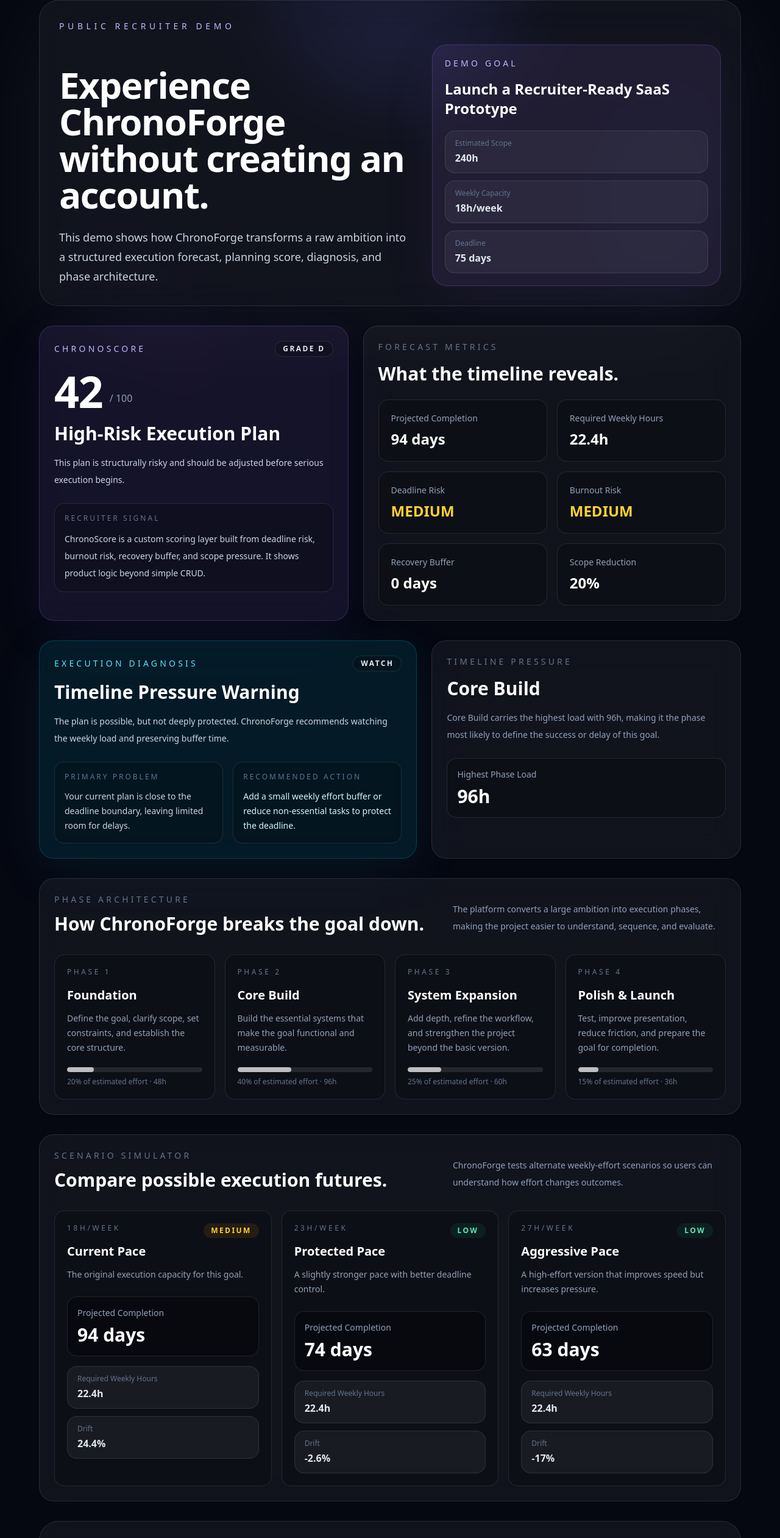
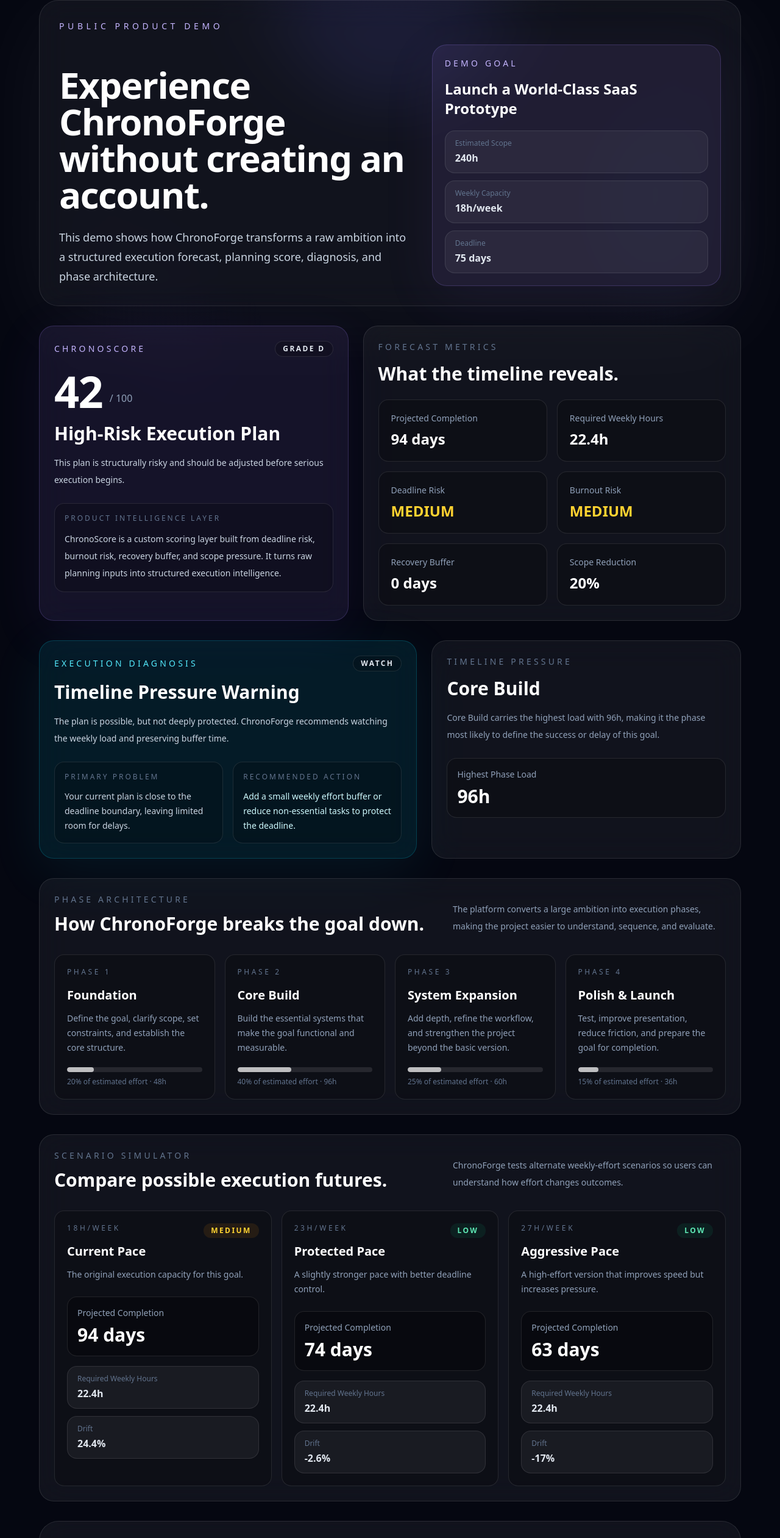
Before and after one commit to sumitdhara609/chronoforge, a Next.js app: page /demo in a window 1280 px wide. Shown: the part 140-2662 px from the top of the page at 61% size. Built offline with nearby package versions, Linux system fonts and the light colour scheme.

Commit message:
Polish public demo positioning

```diff
--- a/app/demo/page.tsx
+++ b/app/demo/page.tsx
@@ -10,7 +10,7 @@
 } from "@/lib/timeline-generator";
 
 const demoGoal = {
-  title: "Launch a Recruiter-Ready SaaS Prototype",
+  title: "Launch a World-Class SaaS Prototype",
   totalEstimatedHours: 240,
   availableHoursPerWeek: 18,
   daysUntilDeadline: 75,
@@ -74,7 +74,7 @@
 
         <div className="rounded-[2rem] border border-white/10 bg-white/5 p-6 shadow-[0_30px_140px_rgba(255,255,255,0.06)] backdrop-blur-xl sm:p-8">
           <p className="text-sm uppercase tracking-[0.4em] text-violet-300">
-            Public Recruiter Demo
+            Public Product Demo
           </p>
 
           <div className="mt-5 grid gap-8 lg:grid-cols-[1.1fr_0.9fr] lg:items-end">
@@ -146,13 +146,13 @@
 
             <div className="mt-6 rounded-2xl border border-white/10 bg-black/20 p-4">
               <p className="text-xs uppercase tracking-[0.25em] text-slate-500">
-                Recruiter Signal
+                Product Intelligence Layer
               </p>
 
               <p className="mt-3 text-sm leading-7 text-slate-300">
                 ChronoScore is a custom scoring layer built from deadline risk,
-                burnout risk, recovery buffer, and scope pressure. It shows
-                product logic beyond simple CRUD.
+                burnout risk, recovery buffer, and scope pressure. It turns raw
+                planning inputs into structured execution intelligence.
               </p>
             </div>
           </div>
@@ -383,11 +383,11 @@
           <div className="grid gap-8 lg:grid-cols-[1fr_0.85fr] lg:items-center">
             <div>
               <p className="text-sm uppercase tracking-[0.3em] text-emerald-300">
-                Why This Project Matters
+                Why ChronoForge Matters
               </p>
 
               <h2 className="mt-4 text-3xl font-semibold tracking-tight sm:text-4xl">
-                ChronoForge is built to show product thinking, not only coding.
+                ChronoForge is built as a serious execution-intelligence platform.
               </h2>
 
               <p className="mt-5 max-w-3xl text-sm leading-7 text-slate-300">
--- a/app/page.tsx
+++ b/app/page.tsx
@@ -73,7 +73,9 @@
           </PremiumButton>
         </div>
       </section>
-
+<PremiumButton href="/demo" variant="ghost">
+  View Public Demo
+</PremiumButton>
       <div className="relative z-10 pb-16">
         <ProductIdentityStrip />
       </div>
```
Also changed, not shown: 1 other file (tests, documents, lock files or other folders).
